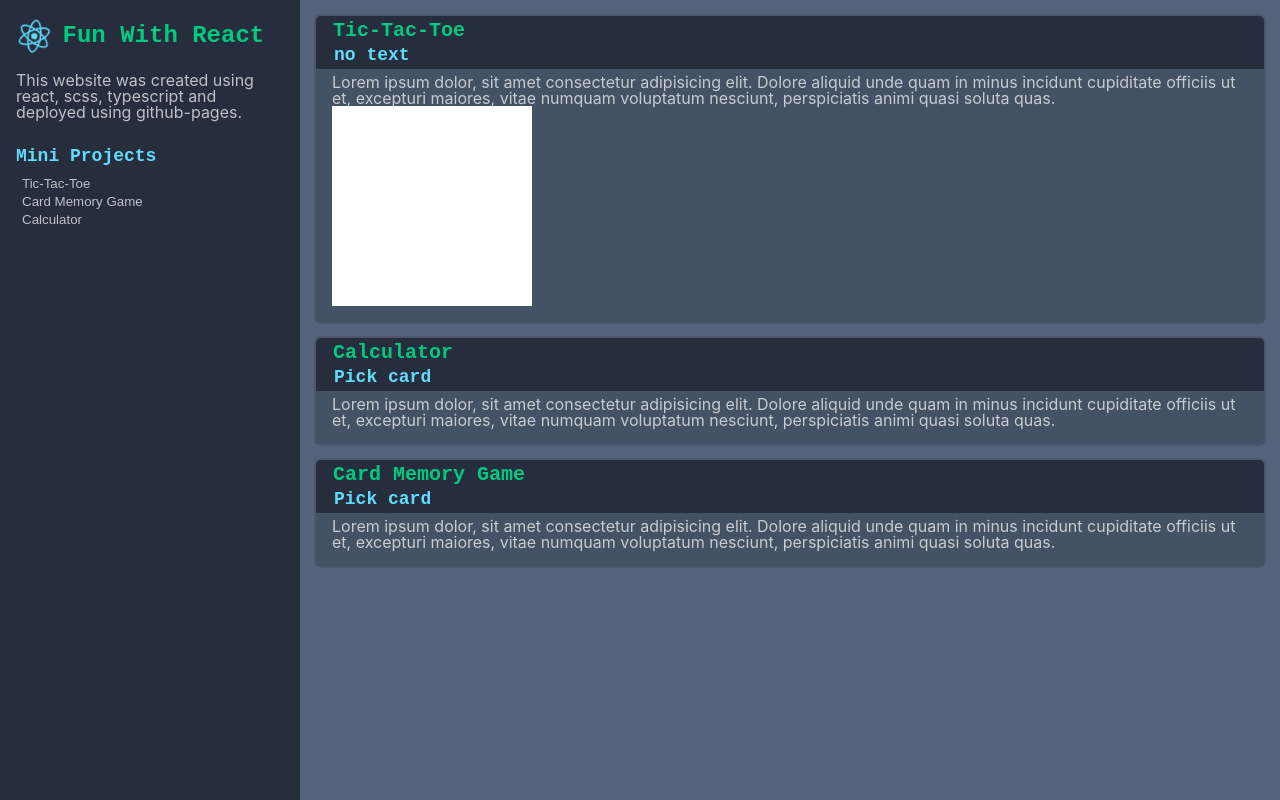
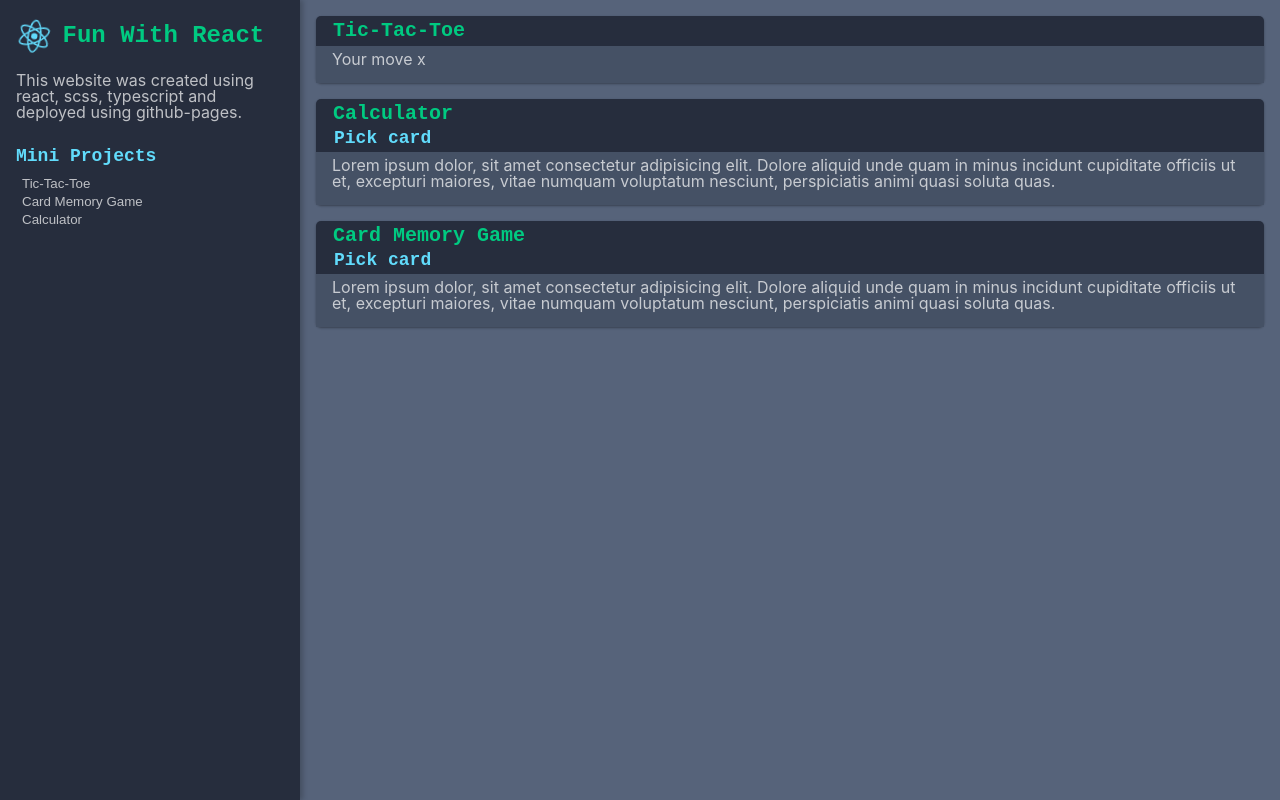
Before and after one commit to nate-h/fun-with-react, a React (Create React App) app: page / in a window 1280 px wide. Built offline with nearby package versions, Linux system fonts and the light colour scheme.

Commit message:
Mess with shadows. Start tictactoe.

```diff
--- a/src/Card.scss
+++ b/src/Card.scss
@@ -5,7 +5,7 @@
   $large-pad: 1em;
   background-color: $bg-1;
   border-radius: 5px;
-  box-shadow: 0 0 0 2px rgba(23, 23, 23, 0.15);
+  box-shadow: 0 1px 3px rgba(0, 0, 0, 0.12), 0 1px 2px rgba(0, 0, 0, 0.24);
 
   .CardHeader {
     margin-left: -3px;
--- a/src/Card.tsx
+++ b/src/Card.tsx
@@ -1,21 +1,16 @@
-import React from "react";
-import "./Card.scss"
+import React from 'react';
+import './Card.scss';
 
+const CardHeader = (props: any) => <h1 className='CardHeader'>{props.children}</h1>;
 
-const CardHeader = (props: any) => (
-    <h1 className="CardHeader">{props.children}</h1>
-)
-
-const CardSubHeader = (props: any) => (
-    <h2 className="CardSubHeader"> {props.children}</h2 >
-)
+const CardSubHeader = (props: any) => <h2 className='CardSubHeader'> {props.children}</h2>;
 
 export default function Card(props: any) {
-    return (
-        <section className="Card">
-            {props.header && <CardHeader>{props.header}</CardHeader>}
-            {props.subheader && <CardSubHeader>{props.subheader}</CardSubHeader>}
-            <main>{props.children}</main>
-        </section>
-    )
+  return (
+    <section className='Card'>
+      {props.header && <CardHeader>{props.header}</CardHeader>}
+      {props.subheader && <CardSubHeader>{props.subheader}</CardSubHeader>}
+      <main>{props.children}</main>
+    </section>
+  );
 }
--- a/src/sidebar/Sidebar.scss
+++ b/src/sidebar/Sidebar.scss
@@ -5,6 +5,7 @@
   height: 100%;
   padding: 1em;
   background-color: $bg-1;
+  box-shadow: 3px 0 5px rgba(0, 0, 0, 0.2);
 
   .link {
     border: none;
--- /dev/null
+++ b/src/tic-tac-toe/TicTacToe.scss
@@ -0,0 +1,9 @@
+@use '../variables.scss' as *;
+
+.TicTacToe {
+  .cell {
+    width: 10px;
+    height: 10px;
+    background-color: #aaa;
+  }
+}
--- a/src/tic-tac-toe/TicTacToe.tsx
+++ b/src/tic-tac-toe/TicTacToe.tsx
@@ -1,15 +1,21 @@
 import React from 'react';
 import Card from '../Card';
+import './TicTacToe.scss';
 
 export default function TicTacToe() {
+  let xsTurn = true;
+  const history = new Array(9).fill(null);
+  const reset = () => {
+    history.fill(null);
+  };
   return (
-    <Card header='Tic-Tac-Toe' subheader='no text'>
-      <p>
-        Lorem ipsum dolor, sit amet consectetur adipisicing elit. Dolore aliquid unde quam in minus
-        incidunt cupiditate officiis ut et, excepturi maiores, vitae numquam voluptatum nesciunt,
-        perspiciatis animi quasi soluta quas.
-      </p>
-      <div style={{ width: 200, height: 200, background: 'white' }}></div>
+    <Card header='Tic-Tac-Toe'>
+      <section className='Tic-Tac-Toe'>
+        <p>Your move {xsTurn ? 'x' : 'o'}</p>
+        {history.map((h) => {
+          return <div className='cell'>{h}</div>;
+        })}
+      </section>
     </Card>
   );
 }
```
